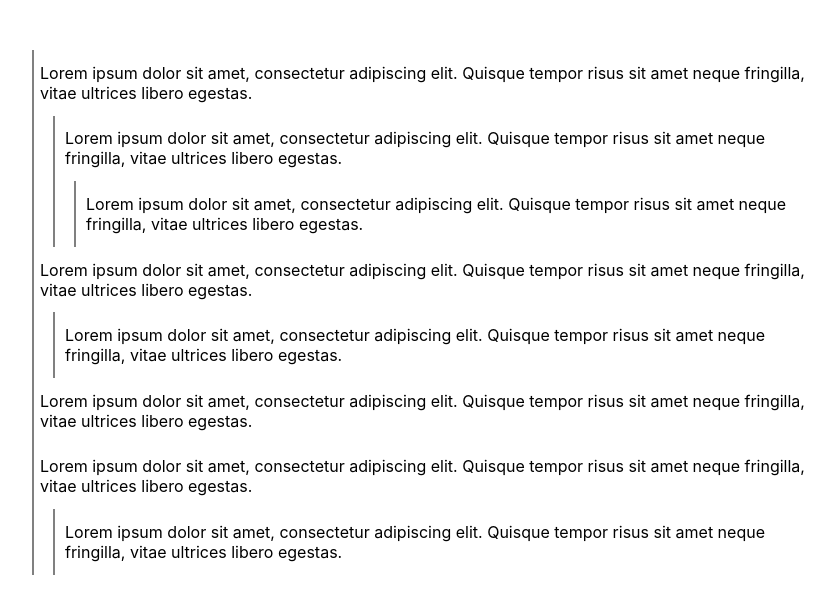
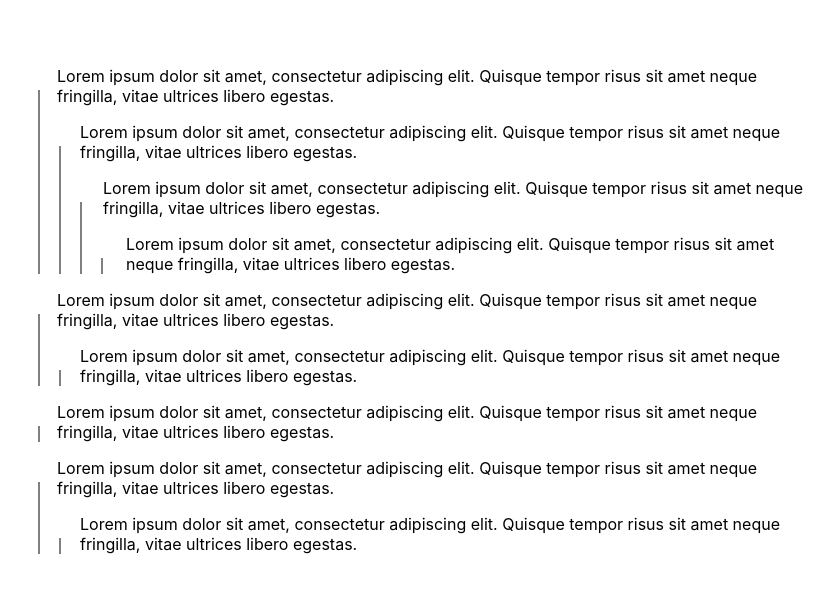
Before and after one commit to drewyoungdev/Demo.Comments.React, a React (Create React App) app: page / in a window 1280 px wide. Shown: the top 600 px of the page, without its empty margins (221-1056 px from the left). Built offline with nearby package versions, Linux system fonts and the light colour scheme.

Commit message:
Add spacing on root comment for action/vote buttons

```diff
--- a/src/App.tsx
+++ b/src/App.tsx
@@ -15,7 +15,13 @@ const testData: CommentModel[] = [
           {
             id: "",
             depth: 2,
-            replies: []
+            replies: [
+              {
+                id: "",
+                depth: 3,
+                replies: []
+              }
+            ]
           }
         ]
       }
--- a/src/Components/Comment/Comment.scss
+++ b/src/Components/Comment/Comment.scss
@@ -1,3 +1,3 @@
 .comment {
-    padding: 0.8em 0 0.8em 0;
+    padding: 1em 0 0 0;
 }
--- a/src/Components/Comment/Comment.tsx
+++ b/src/Components/Comment/Comment.tsx
@@ -9,15 +9,19 @@ interface CommentProps {
 const calcPaddingLeftPx = (depth: number) => {
     const threadWidthPx = 16;
     const threadMarginLeftPx = 5;
-    const baselinePaddingLeftPx = threadWidthPx + threadMarginLeftPx;
+    const threadLineWidthPx = 2;
+    const baselinePaddingLeftPx = threadWidthPx + threadMarginLeftPx + threadLineWidthPx;
 
-    const additionalPaddingLeftPx = 25;
+    const additionalPaddingLeftPx = 15;
+    const paddingLeftFromThreadlinePx = baselinePaddingLeftPx + additionalPaddingLeftPx;
 
     if (depth === 0) {
-        return `${baselinePaddingLeftPx}px`;
+        return `${paddingLeftFromThreadlinePx}px`;
     }
 
-    return `${(baselinePaddingLeftPx * depth) + additionalPaddingLeftPx}px`
+    const paddingLeftFromThreadlineGroup = baselinePaddingLeftPx * depth
+
+    return `${paddingLeftFromThreadlineGroup + paddingLeftFromThreadlinePx}px`
 }
 
 const Comment: React.FC<CommentProps> = (props) => {
--- a/src/Components/Thread/Thread.scss
+++ b/src/Components/Thread/Thread.scss
@@ -10,14 +10,17 @@
 .thread-line {
     display: block;
     height: 100%;
-    width: 50%;
-    border-right: 2px solid $thread-color;
+    // width: 50%;
+    border-right: $thread-line-width solid $thread-color;
+
+    &.root-thread-line {
+        height: calc(100% - #{$vote-buttons-height});
+        position: absolute;
+        bottom: 0;
+        width: $thread-width - $thread-line-width;
+    }
+
+    &.thread-line-hovered {
+        border-right: $thread-line-width solid $thread-color-hovered;
+    }
 }
-
-.thread-line-hovered {
-    display: block;
-    height: 100%;
-    width: 50%;
-    border-right: 2px solid $thread-color-hovered;
-
-}
--- a/src/Components/Thread/Thread.tsx
+++ b/src/Components/Thread/Thread.tsx
@@ -1,7 +1,10 @@
 import React from 'react';
+import { CommentModel } from '../../Models/CommentModel';
 import './Thread.scss';
+import { classList } from '../../Helpers/classList';
 
 interface ThreadProps {
+    rootComment: CommentModel;
     depth: number;
     depthHovered: number | null;
     onThreadHover: (depthHovered: number | null) => void;
@@ -14,9 +17,11 @@ const Thread: React.FC<ThreadProps> = (props) => {
             onMouseOver={() => props.onThreadHover(props.depth)}
             onMouseOut={() => props.onThreadHover(null)}>
             <i className={
-                props.depthHovered === props.depth
-                ? "thread-line-hovered"
-                : "thread-line"
+                classList({
+                    "thread-line": true,
+                    "root-thread-line": props.depth === props.rootComment.depth,
+                    "thread-line-hovered": props.depthHovered === props.depth
+                })
             } />
         </div>
     );
--- a/src/Components/ThreadGroup/ThreadGroup.tsx
+++ b/src/Components/ThreadGroup/ThreadGroup.tsx
@@ -9,13 +9,14 @@ interface ThreadGroupProps {
     onThreadHover: (depthHovered: number | null) => void;
 }
 
-const renderThreads = (depth: number, depthHovered: number | null, onThreadHover: (depthHovered: number | null) => void) => {
+const renderThreads = (comment: CommentModel, depth: number, depthHovered: number | null, onThreadHover: (depthHovered: number | null) => void) => {
     let threads = [];
 
     for (let i = 0; i <= depth; i++) {
         threads.push(
             <Thread
                 key={i}
+                rootComment={comment}
                 depth={i}
                 depthHovered={depthHovered}
                 onThreadHover={(depthHovered) => onThreadHover(depthHovered)}
@@ -28,7 +29,7 @@ const renderThreads = (depth: number, depthHovered: number | null, onThreadHover
 const ThreadGroup: React.FC<ThreadGroupProps> = (props) => {
     return (
         <div className="thread-group">
-            {renderThreads(props.comment.depth, props.depthHovered, props.onThreadHover)}
+            {renderThreads(props.comment, props.comment.depth, props.depthHovered, props.onThreadHover)}
         </div>
     );
 }
--- /dev/null
+++ b/src/Helpers/classList.js
@@ -0,0 +1,7 @@
+export function classList(classes) {
+    return Object
+      .entries(classes)
+      .filter(entry => entry[1])
+      .map(entry => entry[0])
+      .join(' ');
+}
--- a/src/styles/_variables.scss
+++ b/src/styles/_variables.scss
@@ -2,3 +2,5 @@ $thread-color: grey;
 $thread-color-hovered: red;
 $thread-margin-left: 5px;
 $thread-width: 16px;
+$thread-line-width: 2px;
+$vote-buttons-height: 40px;
```
